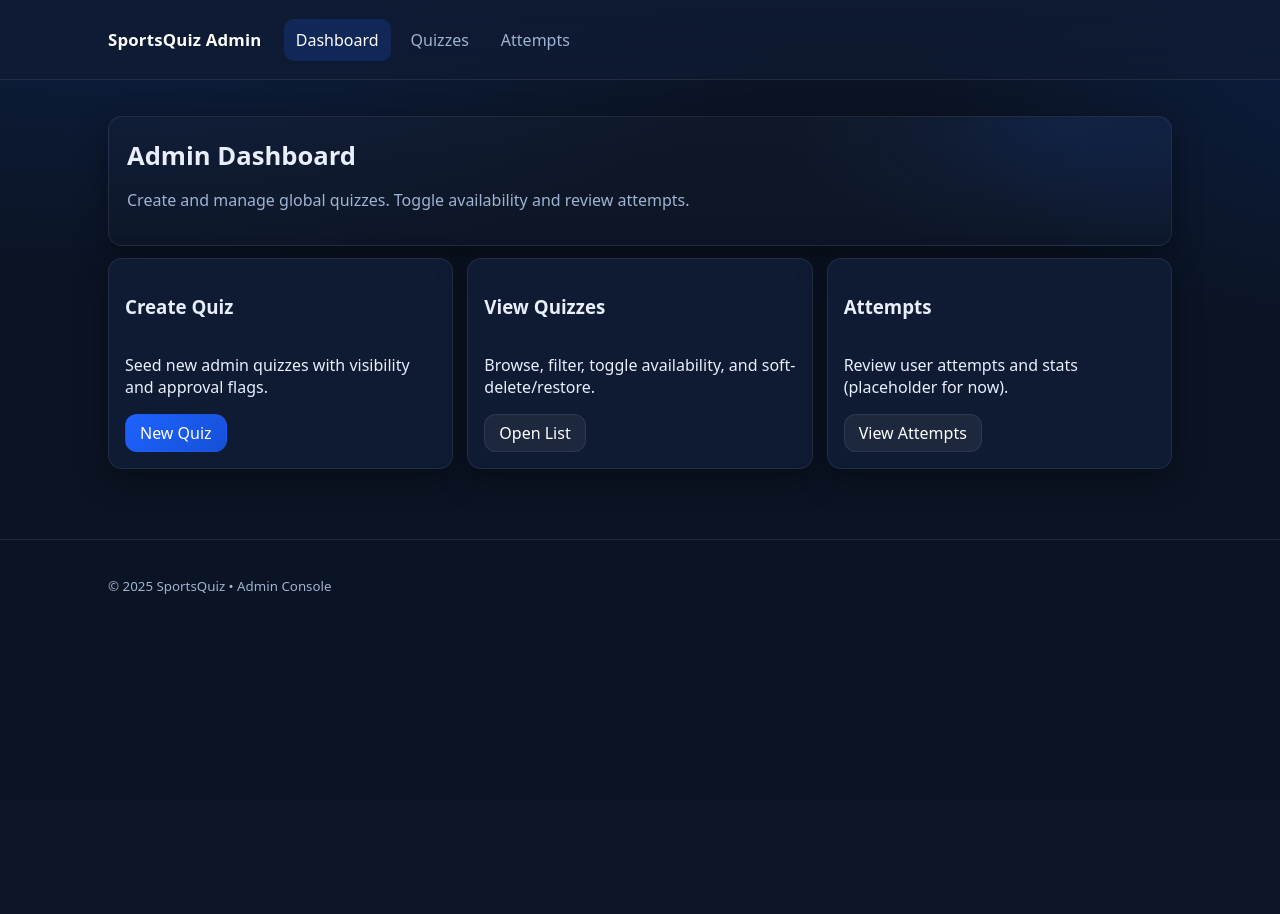
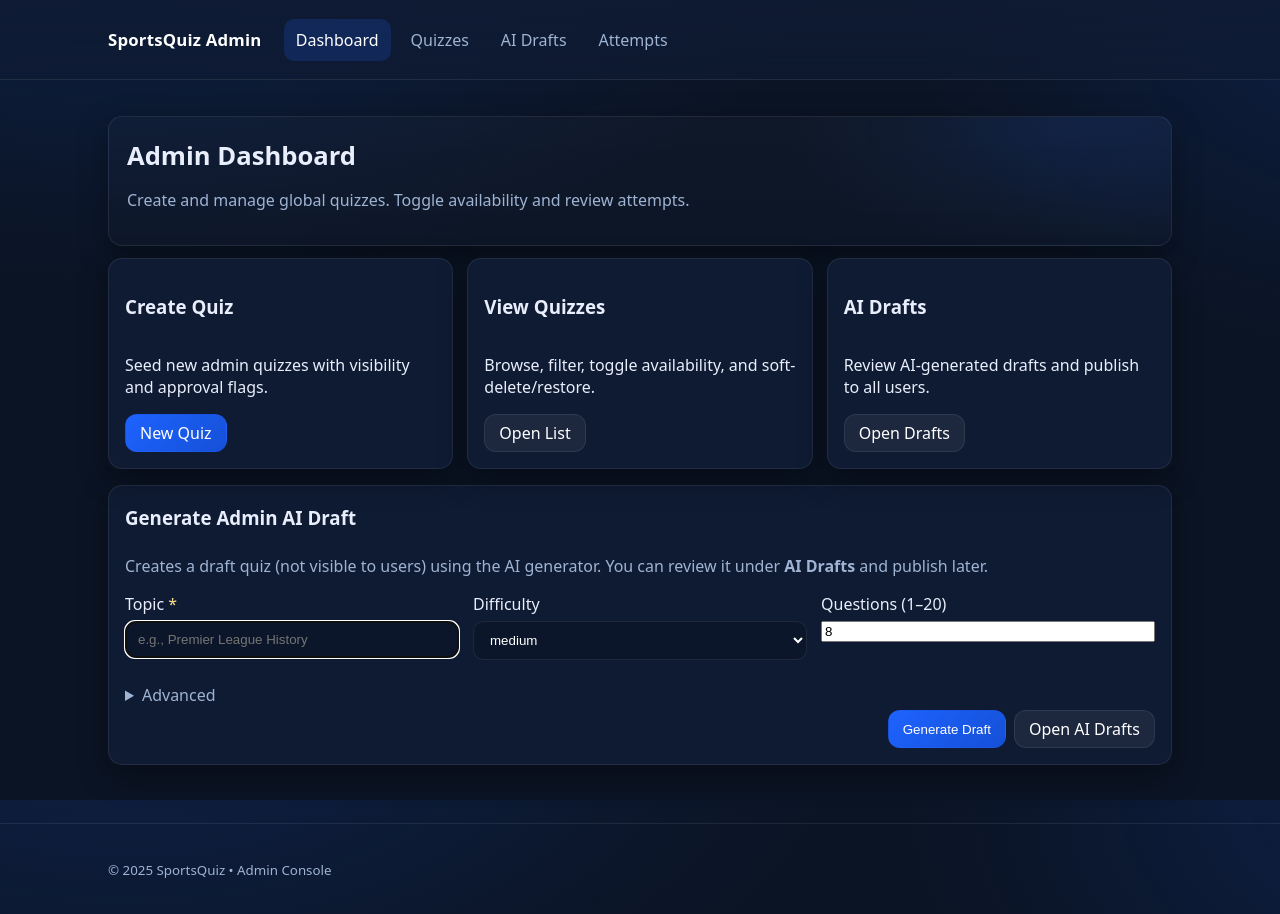
Before and after one commit to framuigai/sports_quiz, a Flask app: page /admin/ in a window 1280 px wide. Before the commit the page ends 594 px from the top, so only its background shows below. Run offline with Flask 3, Linux system fonts and the light colour scheme.

Commit message:
Added html updates for Admin AI quiz gen

```diff
--- a/backend/app/admin/templates/base.html
+++ b/backend/app/admin/templates/base.html
@@ -14,6 +14,7 @@
       <nav class="nav">
         <a href="{{ url_for('admin.dashboard') }}" class="nav__link {% if request.endpoint=='admin.dashboard' %}is-active{% endif %}">Dashboard</a>
         <a href="{{ url_for('admin.quizzes') }}" class="nav__link {% if request.endpoint=='admin.quizzes' %}is-active{% endif %}">Quizzes</a>
+        <a href="{{ url_for('admin.ai_drafts') }}" class="nav__link {% if request.endpoint=='admin.ai_drafts' %}is-active{% endif %}">AI Drafts</a>
         <a href="{{ url_for('admin.attempts') }}" class="nav__link {% if request.endpoint=='admin.attempts' %}is-active{% endif %}">Attempts</a>
       </nav>
     </div>
--- a/backend/app/admin/templates/dashboard.html
+++ b/backend/app/admin/templates/dashboard.html
@@ -23,12 +23,138 @@
     <span class="btn">Open List</span>
   </a>
 
-  <a class="card card--action" href="{{ url_for('admin.attempts') }}">
+  <a class="card card--action" href="{{ url_for('admin.ai_drafts') }}">
     <div class="card__header">
-      <h3>Attempts</h3>
+      <h3>AI Drafts</h3>
     </div>
-    <p>Review user attempts and stats (placeholder for now).</p>
-    <span class="btn">View Attempts</span>
+    <p>Review AI-generated drafts and publish to all users.</p>
+    <span class="btn">Open Drafts</span>
   </a>
 </section>
+
+{# ────────────────────────────────────────────────────────────────────────────── #}
+{# Generate Admin AI Draft (client-side POST to /ai/generate_quiz as JSON)      #}
+{# ────────────────────────────────────────────────────────────────────────────── #}
+<section class="card mt-16">
+  <div class="card__header">
+    <h3 class="h3">Generate Admin AI Draft</h3>
+  </div>
+  <p class="muted">Creates a draft quiz (not visible to users) using the AI generator. You can review it under <strong>AI Drafts</strong> and publish later.</p>
+
+  <form id="ai-draft-form" class="form" onsubmit="return false;">
+    <div class="grid grid--3">
+      <div class="form__row">
+        <label for="topic">Topic <span class="req">*</span></label>
+        <input id="topic" name="topic" type="text" required placeholder="e.g., Premier League History">
+      </div>
+
+      <div class="form__row">
+        <label for="difficulty">Difficulty</label>
+        <select id="difficulty" name="difficulty">
+          <option value="easy">easy</option>
+          <option value="medium" selected>medium</option>
+          <option value="hard">hard</option>
+        </select>
+      </div>
+
+      <div class="form__row">
+        <label for="num_questions">Questions (1–20)</label>
+        <input id="num_questions" name="num_questions" type="number" min="1" max="20" value="8" required>
+      </div>
+    </div>
+
+    <details class="mt-8">
+      <summary class="muted">Advanced</summary>
+      <div class="form__row mt-8">
+        <label for="admin_secret">Admin Secret (optional)</label>
+        <input id="admin_secret" name="admin_secret" type="password" placeholder="If your /ai endpoint requires X-Admin-Secret">
+        <small class="muted">If <code>ADMIN_SECRET</code> is set on the server, provide it to authorize this request.</small>
+      </div>
+    </details>
+
+    <div class="form__actions">
+      <button id="btn-generate" class="btn btn--primary" type="submit">Generate Draft</button>
+      <a class="btn" href="{{ url_for('admin.ai_drafts') }}">Open AI Drafts</a>
+    </div>
+
+    <div id="ai-draft-result" class="mt-8 muted" style="display:none;"></div>
+  </form>
+</section>
+
+<script>
+  (function () {
+    const form = document.getElementById('ai-draft-form');
+    const btn = document.getElementById('btn-generate');
+    const result = document.getElementById('ai-draft-result');
+
+    async function generateDraft() {
+      const topic = document.getElementById('topic').value.trim();
+      const difficulty = document.getElementById('difficulty').value || 'medium';
+      const numQuestions = parseInt(document.getElementById('num_questions').value || '8', 10);
+      const adminSecret = document.getElementById('admin_secret').value.trim();
+
+      if (!topic || !numQuestions || numQuestions < 1 || numQuestions > 20) {
+        alert('Please provide a topic and 1–20 questions.');
+        return;
+      }
+
+      btn.disabled = true;
+      btn.textContent = 'Generating…';
+      result.style.display = 'none';
+      result.textContent = '';
+
+      try {
+        const headers = { 'Content-Type': 'application/json' };
+        if (adminSecret) headers['X-Admin-Secret'] = adminSecret;
+
+        const resp = await fetch('/ai/generate_quiz', {
+          method: 'POST',
+          headers,
+          body: JSON.stringify({
+            topic,
+            difficulty,
+            num_questions: numQuestions,
+            mode: 'admin_draft'
+          })
+        });
+
+        const data = await resp.json().catch(() => ({}));
+        if (!resp.ok) {
+          const msg = (data && (data.error || data.message)) || 'Failed to generate draft.';
+          throw new Error(msg);
+        }
+
+        // Success
+        const id = data.quiz_id;
+        result.style.display = 'block';
+        if (id) {
+          result.innerHTML = `
+            <div class="flash flash--success">
+              <strong>Draft created.</strong>
+              <div class="mt-4">
+                <a class="btn btn--small" href="/admin/quizzes/${id}">View Draft</a>
+                <a class="btn btn--small" href="{{ url_for('admin.ai_drafts') }}">Open AI Drafts</a>
+              </div>
+            </div>`;
+        } else {
+          result.innerHTML = `
+            <div class="flash flash--success">
+              Draft created. <a href="{{ url_for('admin.ai_drafts') }}">Open AI Drafts</a>
+            </div>`;
+        }
+      } catch (err) {
+        result.style.display = 'block';
+        result.innerHTML = `<div class="flash flash--error">${(err && err.message) || err}</div>`;
+      } finally {
+        btn.disabled = false;
+        btn.textContent = 'Generate Draft';
+      }
+    }
+
+    form.addEventListener('submit', function (e) {
+      e.preventDefault();
+      generateDraft();
+    });
+  })();
+</script>
 {% endblock %}
--- a/backend/app/admin/templates/quizzes.html
+++ b/backend/app/admin/templates/quizzes.html
@@ -4,6 +4,7 @@
 <div class="page-header">
   <h1 class="h1">Quizzes</h1>
   <div class="actions">
+    <a class="btn" href="{{ url_for('admin.ai_drafts') }}">AI Drafts</a>
     <a class="btn btn--primary" href="{{ url_for('admin.create_quiz') }}">+ New Quiz</a>
   </div>
 </div>
```
